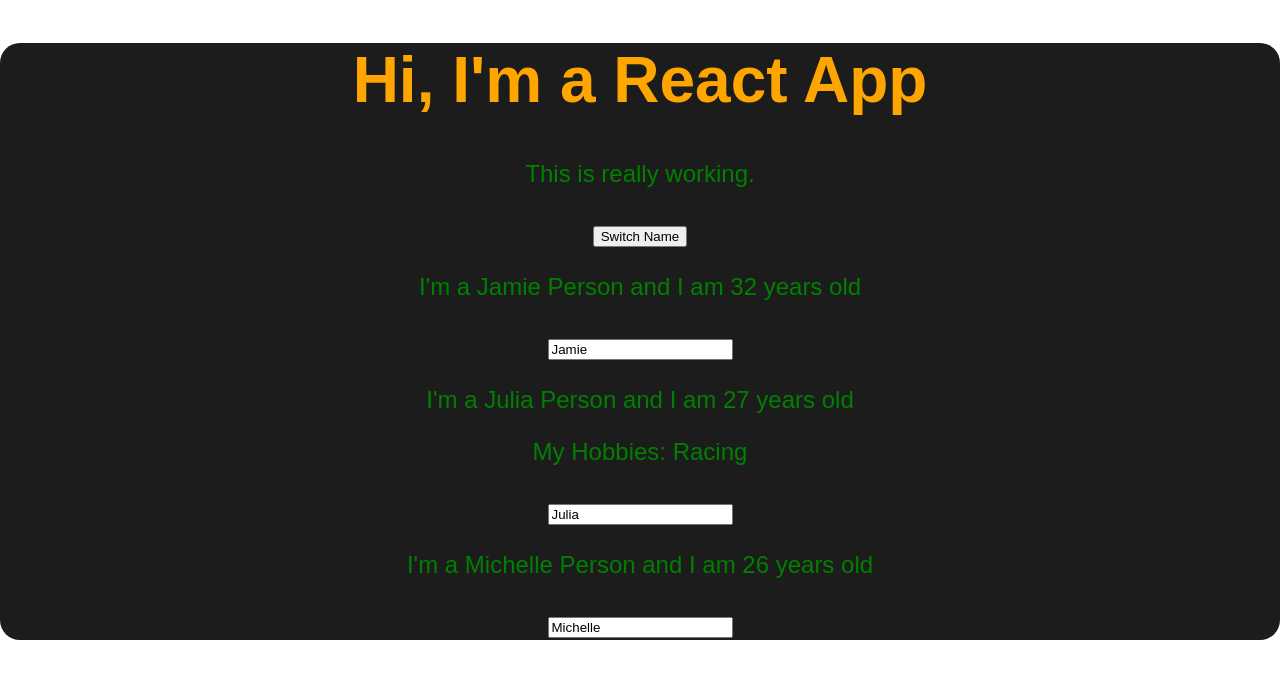
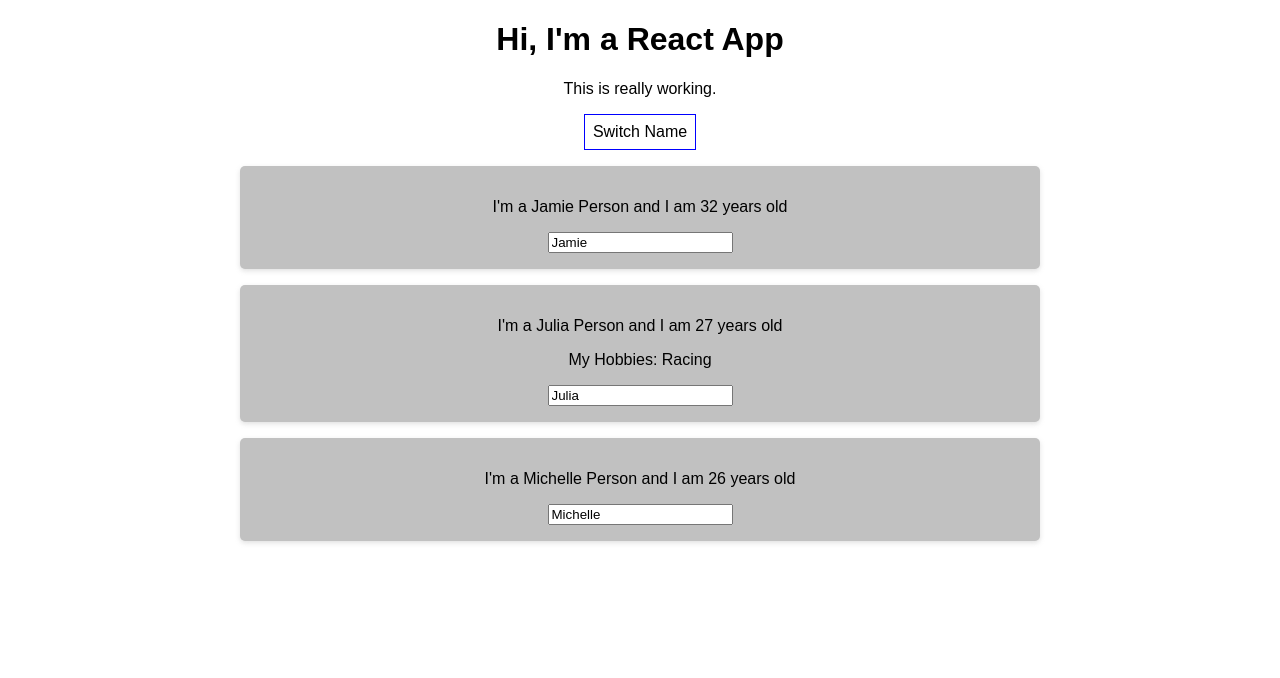
Before and after one commit to jamiev03/React-Playground, a React (Create React App) app in the folder react-complete-guide/: page / in a window 1280 px wide. Shown: the top 678 px of the page. Built offline with nearby package versions, Linux system fonts and the light colour scheme.

Commit message:
inline styling and separate css styling

```diff
--- a/package.json
+++ b/package.json
@@ -17,6 +17,7 @@
   },
   "homepage": "https://github.com/jamiev03/React-Playground#readme",
   "dependencies": {
+    "create-react-app": "^3.4.0",
     "react": "^16.13.0",
     "react-dom": "^16.13.0"
   },
--- a/react-complete-guide/src/App.css
+++ b/react-complete-guide/src/App.css
@@ -1,12 +1,3 @@
 .App {
   text-align: center;
-  color: orange;
-  font-size: 2rem;
-  background-color: #1c1c1c;
-  border-radius: 20px;
 }
-
-p {
-  font-size: 1.5rem;
-  color: green;
-}
--- a/react-complete-guide/src/App.js
+++ b/react-complete-guide/src/App.js
@@ -34,11 +34,21 @@ nameChangedHandler = (event) => {
 }
 
 render() {
+  const style = {
+    backgroundColor: 'white',
+    font: 'inherit',
+    border: '1px solid blue',
+    padding: '8px',
+    cursor: 'pointer'
+  };
+
   return (
         <div className="App">
           <h1>Hi, I'm a React App</h1>
           <p>This is really working.</p>
-          <button onClick={() => this.switchNameHandler('JAbroni')}>Switch Name</button>
+          <button
+           style={style}
+           onClick={() => this.switchNameHandler('JAbroni')}>Switch Name</button>
           <Person
            name={this.state.persons[0].name}
            age={this.state.persons[0].age} />
--- /dev/null
+++ b/react-complete-guide/src/Person/Person.css
@@ -0,0 +1,9 @@
+.Person {
+    background-color: #c1c1c1;
+    width: 60%;
+    margin: 16px auto;
+    border-radius: 5px;
+    box-shadow: 0 2px 5px rgba(156, 156, 156, 0.3);
+    padding: 16px;
+    text-align: center;
+}
--- a/react-complete-guide/src/Person/Person.js
+++ b/react-complete-guide/src/Person/Person.js
@@ -1,11 +1,12 @@
 //Creating components- in its simplest form is just a function that returns some JSX(html).
 
-//we need to import React
+//we need to import React and our styling CSS
 import React from 'react';
+import './Person.css'
 
 const person = props => {
 return (
-    <div>
+    <div className="Person">
         <p onClick={props.clicky}>I'm a {props.name} Person and I am {props.age} years old</p>
         <p>{props.children}</p>
         <input type="text" onChange={props.inputChanged} value={props.name} />
```
Also changed, not shown: 1 other file (tests, documents, lock files or other folders).
